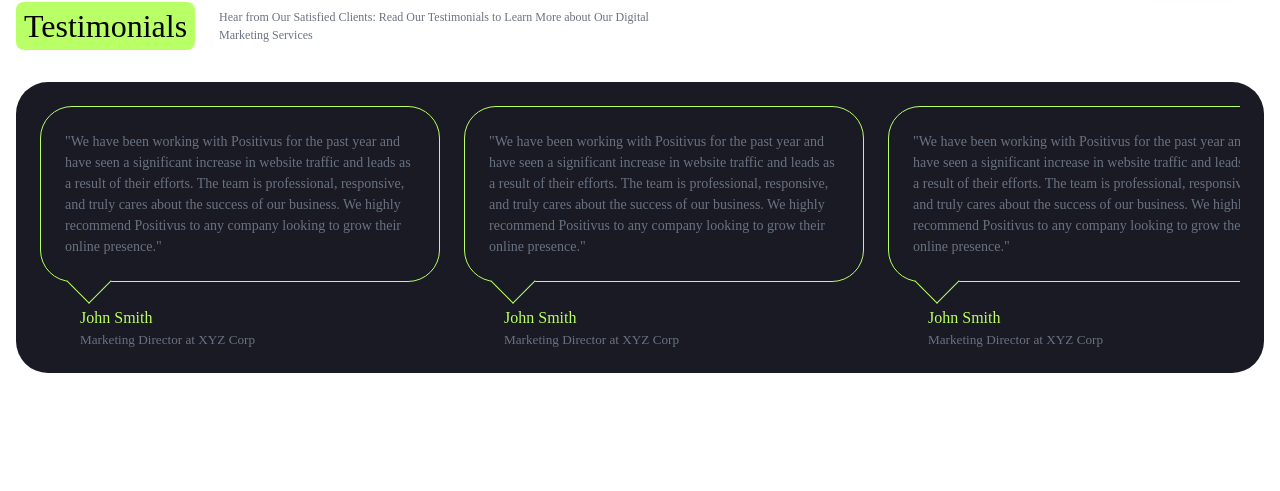
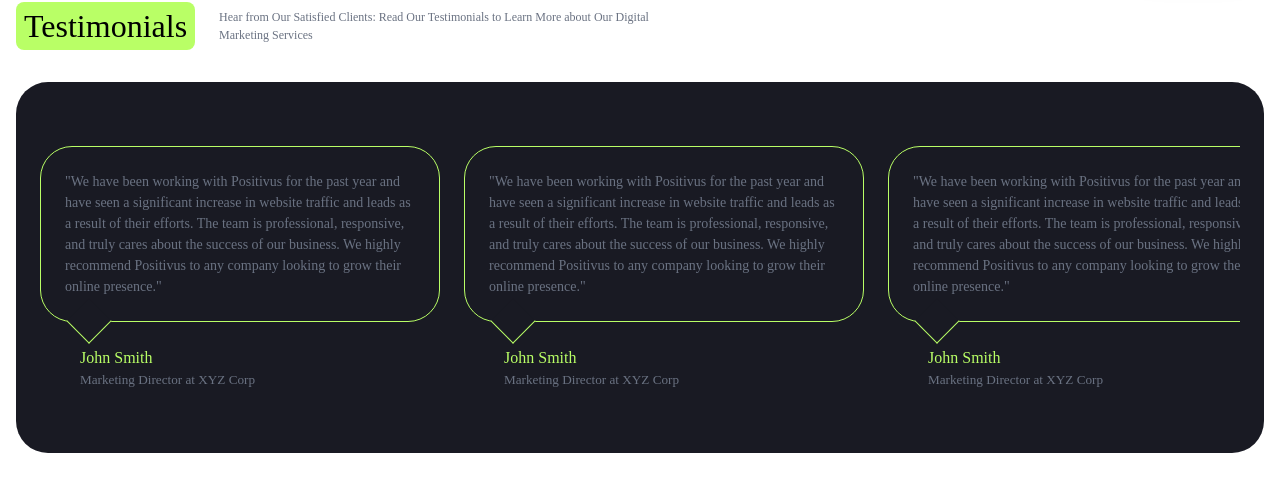
Before and after one commit to ibramaida/positivus, a React (Vite) app: page / in a window 1280 px wide. Shown: the part 4079-4570 px from the top of the page. Before the commit the page ends 4516 px from the top, so only its background shows below. Built offline with nearby package versions, Linux system fonts and the light colour scheme; a web font is replaced by a local one.

Commit message:
testtimonials loading

```diff
--- a/src/components/Testimonials.jsx
+++ b/src/components/Testimonials.jsx
@@ -50,7 +50,7 @@ const Testimonials = () => {
           about Our Digital Marketing Services
         </p>
       </div>
-      <div className="bg-black py-6 px-6  text-gray-500 rounded-4xl">
+      <div className="bg-black py-6 px-6 md:py-16  text-gray-500 rounded-4xl">
         <div className="flex gap-6 overflow-x-auto">
           {testmonialsItems.map((item) => (
             <div className="min-w-[min(100%,290px)] md:min-w-100">
```
